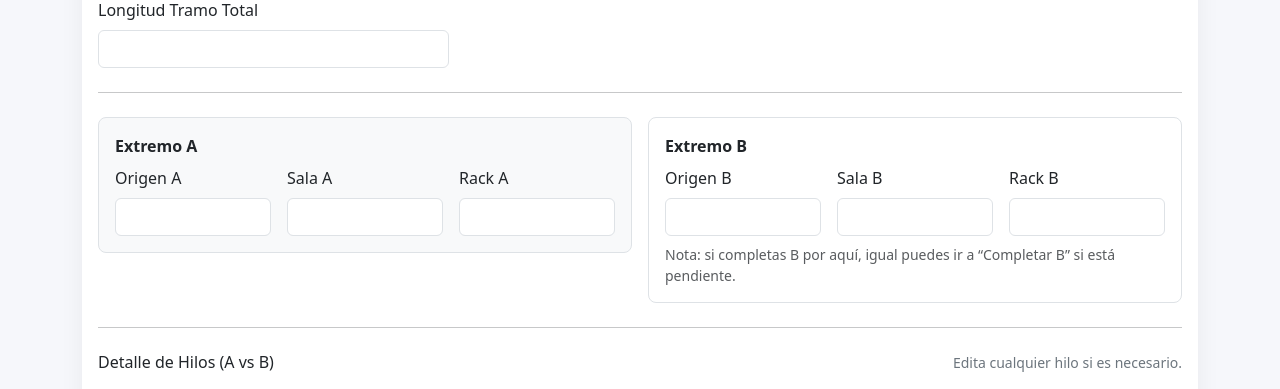
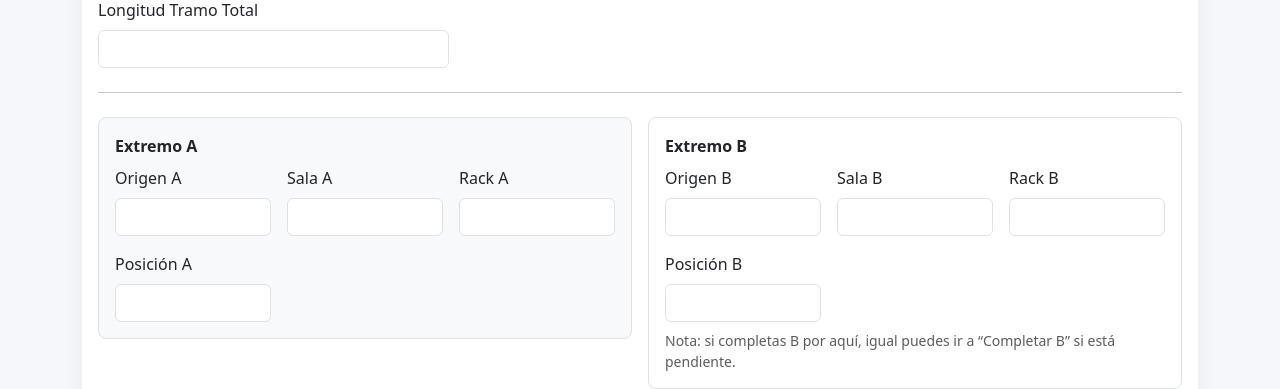
Before and after one commit to TheKazutoPe/reporte_hilos, a Python web app: template templates/editar.html in a window 1280 px wide. Shown: the part 338-727 px from the top of the page. Run offline with Jinja, Linux system fonts and the light colour scheme; the template is opened without the code that fills it, so the values that code supplies are empty.

```diff
--- a/init.sql
+++ b/init.sql
@@ -16,10 +16,12 @@ create table public.enlaces (
     origen_a text,
     sala_a text,
     rack_a text,
+    posicion_a text,
 
     origen_b text,
     sala_b text,
     rack_b text,
+    posicion_b text,
 
     completado_b boolean default false,
     creado_at timestamp with time zone default now()
--- a/requirements.txt
+++ b/requirements.txt
@@ -2,4 +2,3 @@ Flask==3.0.3
 python-dotenv==1.0.1
 supabase==2.6.0
 openpyxl==3.1.5
-gunicorn==22.0.0
--- a/templates/editar.html
+++ b/templates/editar.html
@@ -79,6 +79,10 @@
                   <label class="form-label">Rack A</label>
                   <input class="form-control" name="rack_a" value="{{ enlace.rack_a or '' }}">
                 </div>
+                <div class="col-12 col-md-4">
+                  <label class="form-label">Posición A</label>
+                  <input class="form-control" name="posicion_a" value="{{ enlace.posicion_a or '' }}">
+                </div>
               </div>
             </div>
           </div>
@@ -98,6 +102,10 @@
                 <div class="col-12 col-md-4">
                   <label class="form-label">Rack B</label>
                   <input class="form-control" name="rack_b" value="{{ enlace.rack_b or '' }}">
+                </div>
+                <div class="col-12 col-md-4">
+                  <label class="form-label">Posición B</label>
+                  <input class="form-control" name="posicion_b" value="{{ enlace.posicion_b or '' }}">
                 </div>
               </div>
               <div class="form-text mt-2">Nota: si completas B por aquí, igual puedes ir a “Completar B” si está pendiente.</div>
--- a/templates/nuevo.html
+++ b/templates/nuevo.html
@@ -73,6 +73,10 @@
           <div class="col-12 col-md-4">
             <label class="form-label">Rack A</label>
             <input class="form-control" name="rack_a" placeholder="Ej: A12" />
+          </div>
+          <div class="col-12 col-md-4">
+            <label class="form-label">Posición A</label>
+            <input class="form-control" name="posicion_a" placeholder="Ej: POS-12 / Bandeja 3" />
           </div>
 
           <div class="col-12 col-md-4">
--- a/templates/ver.html
+++ b/templates/ver.html
@@ -29,6 +29,7 @@
             <div class="col-12 col-md-4"><div class="small-muted">Origen</div><div>{{ enlace.origen_a or "—" }}</div></div>
             <div class="col-12 col-md-4"><div class="small-muted">Sala</div><div>{{ enlace.sala_a or "—" }}</div></div>
             <div class="col-12 col-md-4"><div class="small-muted">Rack</div><div>{{ enlace.rack_a or "—" }}</div></div>
+            <div class="col-12 col-md-4"><div class="small-muted">Posición</div><div>{{ enlace.posicion_a or "—" }}</div></div>
           </div>
         </div>
       </div>
@@ -39,6 +40,7 @@
             <div class="col-12 col-md-4"><div class="small-muted">Origen</div><div>{{ enlace.origen_b or "—" }}</div></div>
             <div class="col-12 col-md-4"><div class="small-muted">Sala</div><div>{{ enlace.sala_b or "—" }}</div></div>
             <div class="col-12 col-md-4"><div class="small-muted">Rack</div><div>{{ enlace.rack_b or "—" }}</div></div>
+            <div class="col-12 col-md-4"><div class="small-muted">Posición</div><div>{{ enlace.posicion_b or "—" }}</div></div>
           </div>
         </div>
       </div>
```
Also changed, not shown: app.py (+9 -1 lines), templates/completar_b.html (+8 -0 lines), README.md.
